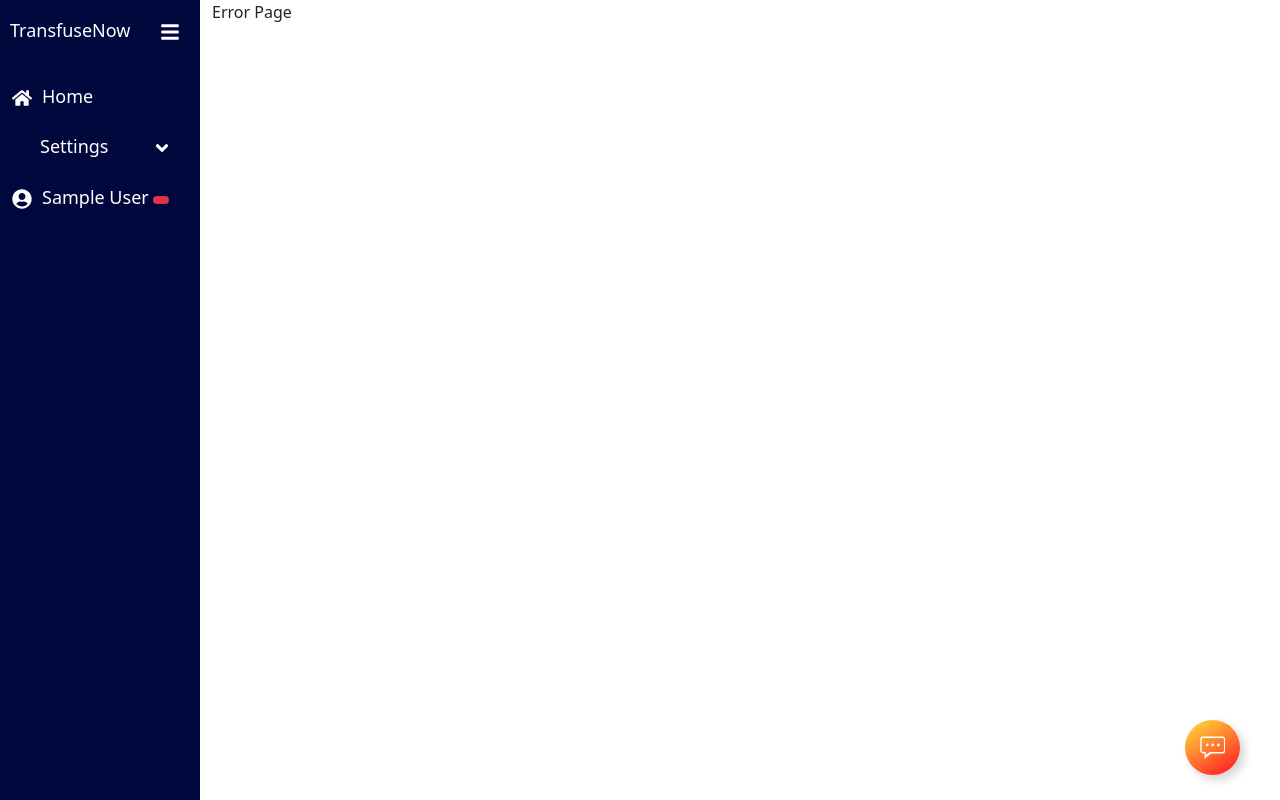
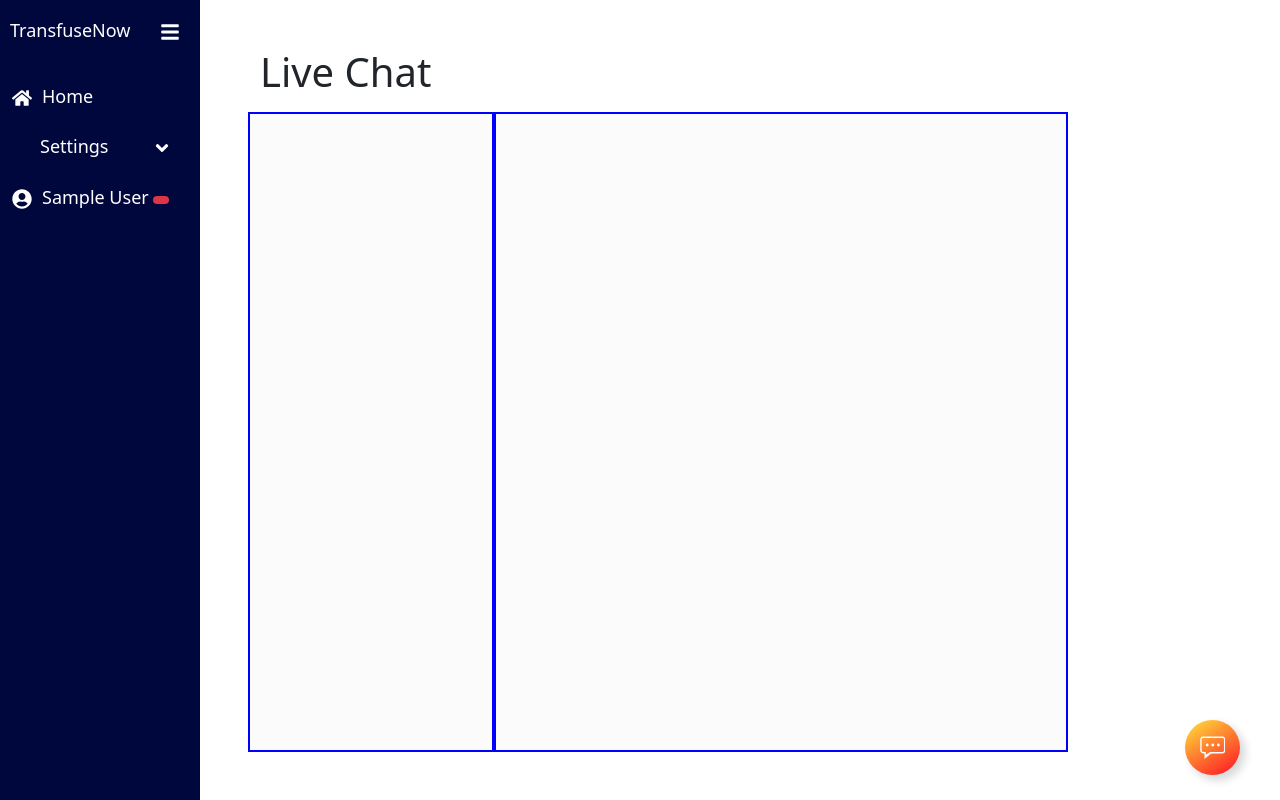
Before and after one commit to aditya6700/Blood-Bank-System, a React (Create React App) app in the folder client/: page /admin-chat in a window 1280 px wide. Built offline with nearby package versions, Linux system fonts and the light colour scheme; sample sign-in values are in the browser's storage; some icons are missing.

Commit message:
admin chat skeleton

```diff
--- a/client/src/App.js
+++ b/client/src/App.js
@@ -21,6 +21,7 @@ import LoadingSpinner from './components/LoadingSpinner';
 import { Profile } from './components/Profile';
 import { ForgotPassword } from './pages/ForgotPassword';
 import { LiveChat } from './chat/LiveChat';
+import { AdminChat } from './pages/AdminChat';
 
 export default function App() {
 
@@ -44,6 +45,7 @@ export default function App() {
             <Route path='/donations' element={user ? <Donations /> : <Navigate to="/" />} />
             <Route path='/requests'  element={user ? <Requests /> : <Navigate to="/" />} />
             <Route path='/Inventory' element={user ? <Inventory /> : <Navigate to="/" />} />
+            <Route path='/admin-chat' element={user ? <AdminChat /> : <Navigate to="/" />} />
             <Route path='/blood-donate'     element={user ? <DonateBlood /> : <Navigate to="/" />} />
             <Route path='/donation-history' element={user ? <DonationHistory /> : <Navigate to="/" />} />
             <Route path='/blood-request'    element={user ? <RequestBlood /> : <Navigate to="/" />} />
--- a/client/src/index.css
+++ b/client/src/index.css
@@ -232,16 +232,6 @@ body::-webkit-scrollbar-thumb {
   border-radius: 1rem;
 }
 
-
-.border-test {
-  border: 2px solid red;
-}
-.border-test1 {
-  border: 2px solid green;
-}
-.border-test2 {
-  border: 2px solid blue;
-}
 
 .slide-container{
   /* max-width: 1120px; */
@@ -497,3 +487,30 @@ body::-webkit-scrollbar-thumb {
   transition-duration: 1s;
   scale: 1.1;
 }
+
+
+/* admin chat */
+.admin-chat-wrapper {
+  /* border: 2px solid blue; */
+}
+
+.admin-chat-user-list-wrapper {
+  border: 2px solid blue;
+  background-color: #FBFBFB;
+}
+
+.admin-chat-message-container-wrapper {
+  border: 2px solid blue;
+  background-color: #FBFBFB;
+}
+
+
+.border-test {
+  border: 2px solid red;
+}
+.border-test1 {
+  border: 2px solid green;
+}
+.border-test2 {
+  border: 2px solid blue;
+}
--- /dev/null
+++ b/client/src/pages/AdminChat.jsx
@@ -0,0 +1,26 @@
+import React from 'react'
+import { Col, Container, Row } from 'react-bootstrap'
+
+export const AdminChat = () => {
+  return (
+    <>
+      <Container className='p-5 d-flex flex-column ' style={{ height: '100vh', overflowY: 'hidden' }} >
+        <Row>
+          <h3 className="text-left fs-1 mb-3 text-capitalize">Live Chat</h3>
+        </Row>
+        <Row className='admin-chat-wrapper h-100'>
+          <Col md={3} className='admin-chat-user-list-wrapper'>
+            <div className="admin-chat-user-list">
+
+            </div>
+          </Col>
+          <Col md={7} className='admin-chat-message-container-wrapper'>
+            <div className="admin-chat-message-container">
+
+            </div>
+          </Col>
+        </Row>
+      </Container>
+    </>
+  )
+}
--- a/client/src/utils/menuList.js
+++ b/client/src/utils/menuList.js
@@ -1,5 +1,6 @@
 import { FaHome, FaUsers, FaUserInjured, FaWarehouse, FaUser, FaPowerOff } from "react-icons/fa";
 import { BiSolidDonateBlood, BiSolidDonateHeart, BiHistory } from "react-icons/bi";
+import { MdChat } from "react-icons/md";
 import { FaGear } from "react-icons/fa6";
 
 export const menuList = [
@@ -76,6 +77,12 @@ export const menuList = [
         userType: "patient"
     },
     {
+        name: "Live Chat",
+        path: "/admin-chat",
+        icon: <MdChat />,
+        userType: "admin"
+    },
+    {
         path: "/settings",
         name: "Settings",
         icon: <FaGear />,
```
